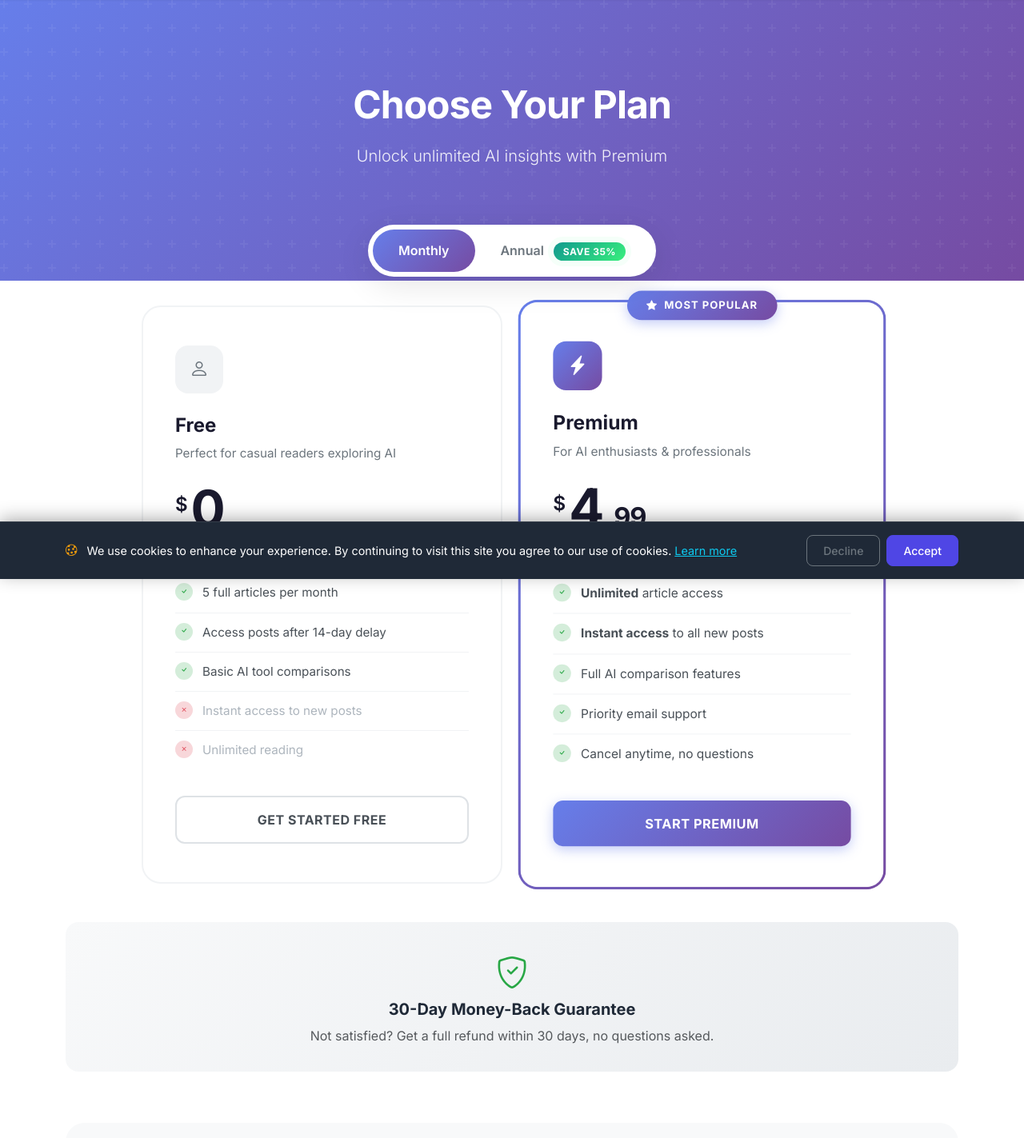
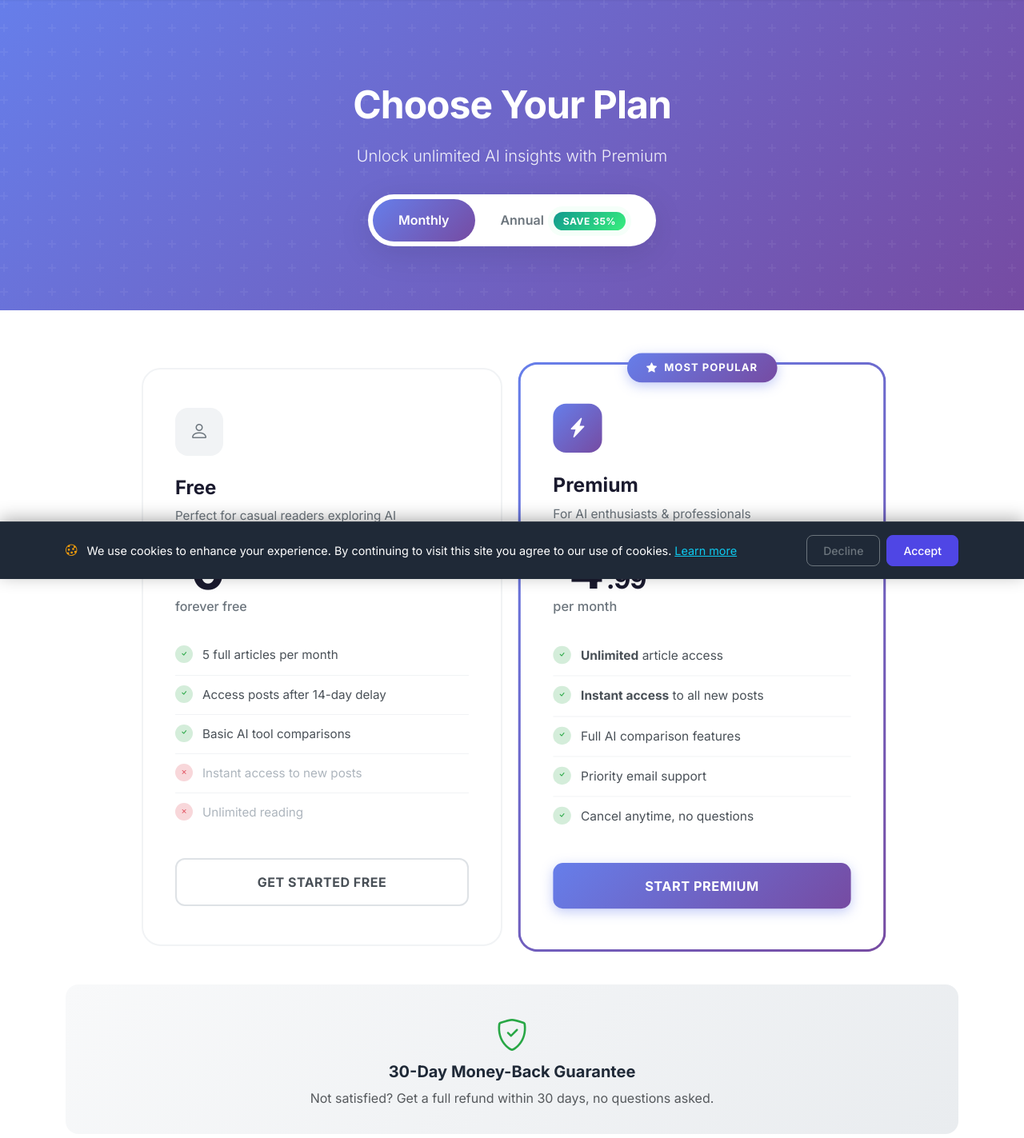
Before and after one commit to harberts01/Ai_Blog, a Flask app: page /pricing in a window 1280 px wide. Shown: the part 76-1499 px from the top of the page at 80% size. Run offline with Flask 3, Linux system fonts and the light colour scheme; data that the repository does not hold is empty; some libraries are stand-ins or nearby versions.

Commit message:
Move pricing toggle up into hero section

```diff
--- a/templates/pricing.html
+++ b/templates/pricing.html
@@ -13,7 +13,7 @@
 
     .pricing-hero {
         background: var(--primary-gradient);
-        padding: 100px 0 140px;
+        padding: 100px 0 80px;
         position: relative;
         overflow: hidden;
     }
@@ -46,8 +46,8 @@
 
     /* Pricing Toggle */
     .pricing-toggle-wrapper {
-        margin-top: -70px;
-        margin-bottom: 2rem;
+        margin-top: 2rem;
+        margin-bottom: 0;
         position: relative;
         z-index: 10;
         display: flex;
@@ -113,7 +113,7 @@
 
     /* Pricing Cards */
     .pricing-cards-wrapper {
-        margin-top: -20px;
+        margin-top: 3rem;
     }
 
     .pricing-card {
@@ -487,10 +487,7 @@
         <p class="lead mb-0">
             Unlock unlimited AI insights with Premium
         </p>
-    </div>
-</section>
 
-<div class="container">
         <!-- Pricing Toggle -->
         <div class="pricing-toggle-wrapper">
             <div class="pricing-toggle">
@@ -501,6 +498,10 @@
                 <div class="toggle-slider" id="toggleSlider"></div>
             </div>
         </div>
+    </div>
+</section>
+
+<div class="container">
 
     <!-- Current Subscription Notice -->
     {% if current_subscription and current_subscription.status in ['active', 'trialing'] %}
```
Lines whose indentation alone changed are shown as unchanged.
